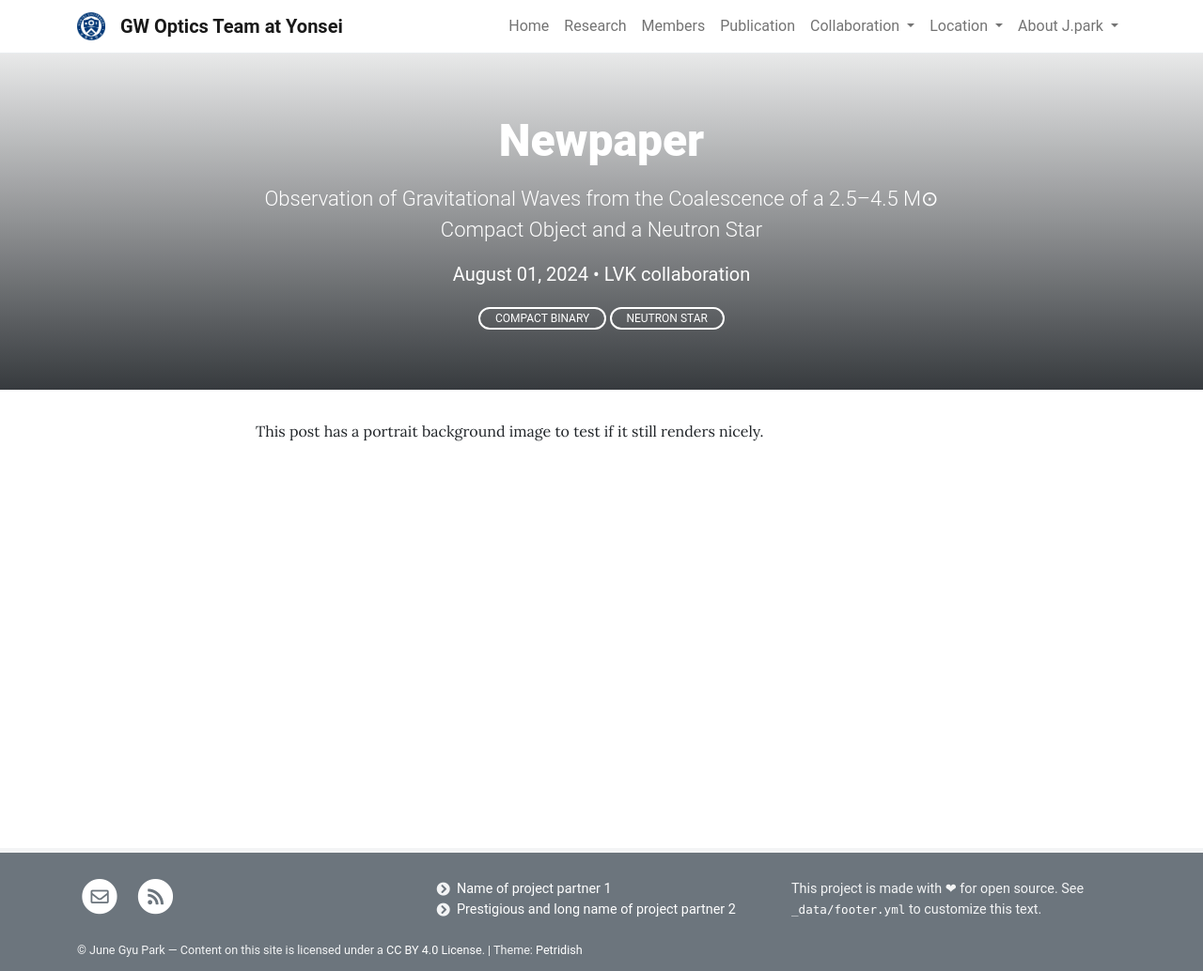
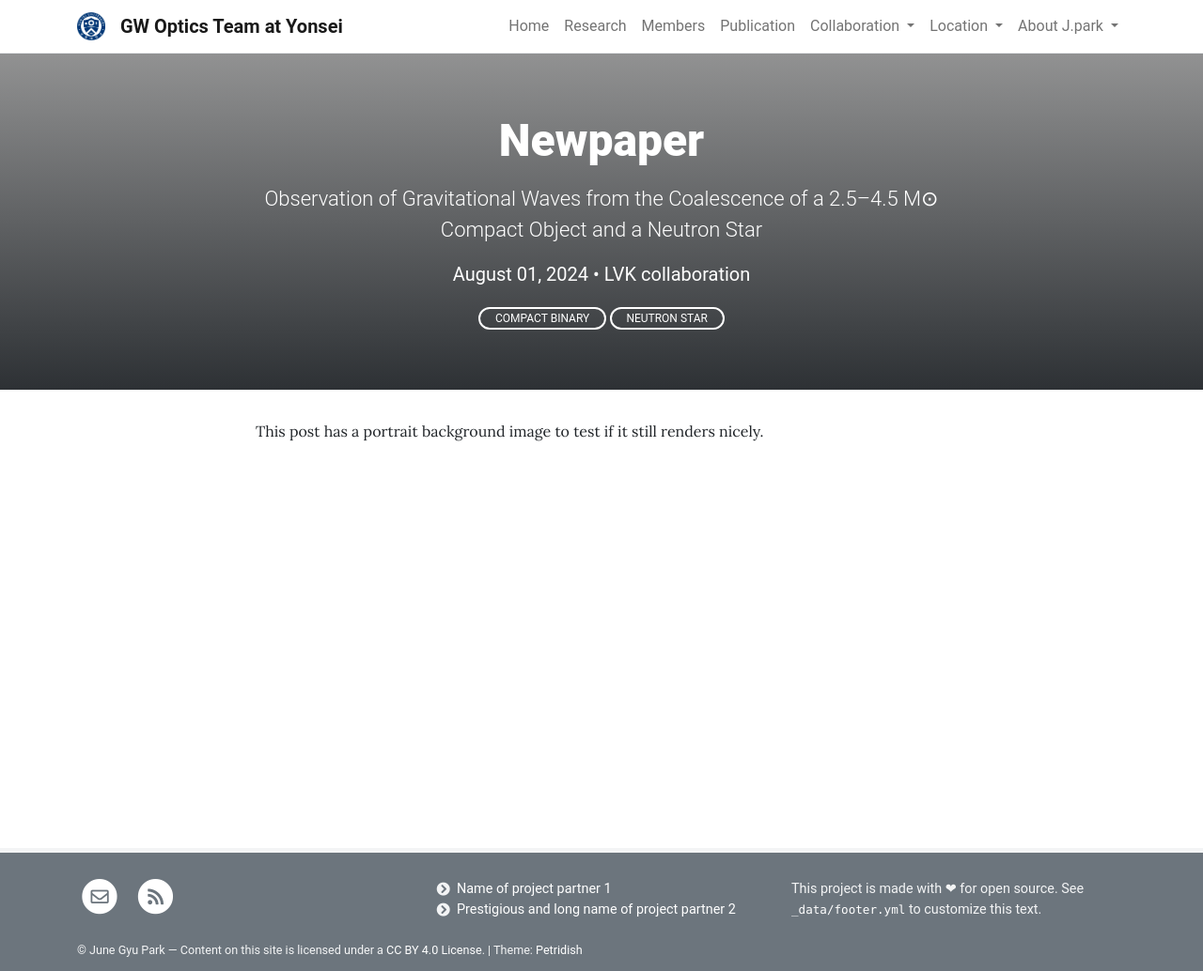
Before and after one commit to jgpark84/testpage, a Jekyll site: the page built from _posts/2024-08-01-Newpaper.md, in a window 1280 px wide. Shown: the whole page at 94% size. Built offline with Jekyll 4.4.1, drawn with Linux system fonts in a browser that asks for light colours.

Commit message:
Update 2024-08-01-Newpaper.md

```diff
--- a/_posts/2024-08-01-Newpaper.md
+++ b/_posts/2024-08-01-Newpaper.md
@@ -1,7 +1,7 @@
 ---
 title: Newpaper
 description: Observation of Gravitational Waves from the Coalescence of a 2.5–4.5 M⊙ Compact Object and a Neutron Star
-background: "https://gwoty.yonsei.ac.kr/_posts/imag/230539.jpg"
+background: "https://gwoty.yonsei.ac.kr/assets/image/Explain.png"
 author: [LVK collaboration]
 tags: [Compact binary, neutron star]
 ---
```
